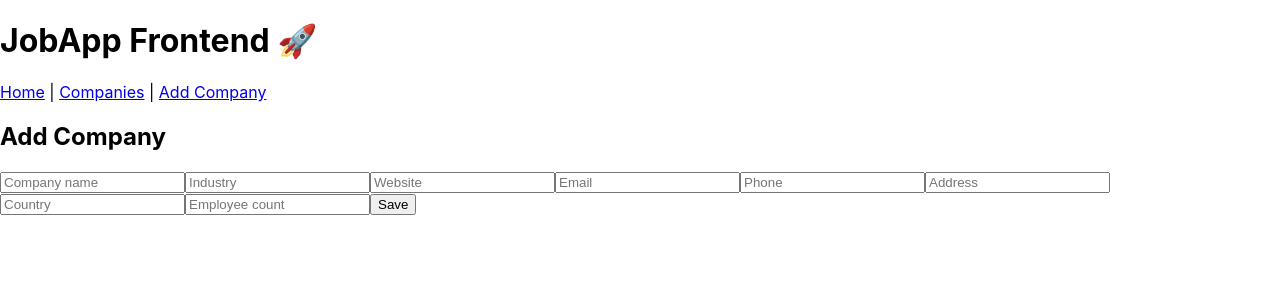
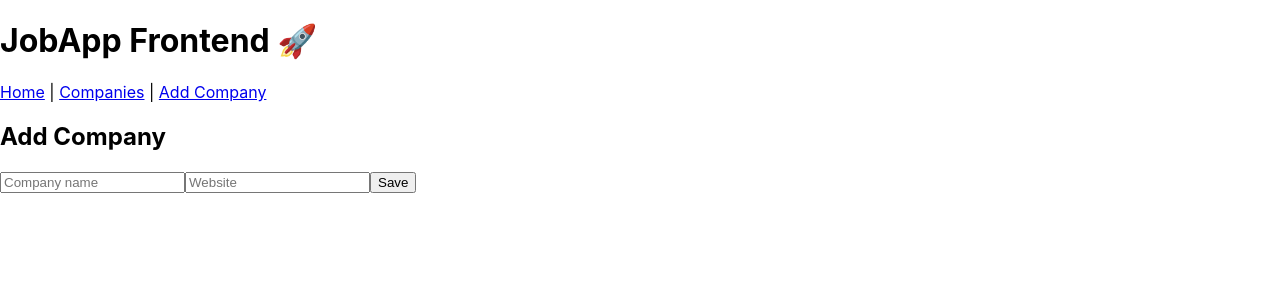
Before and after one commit to mtripode101/jobapp_frontend, a React (Create React App) app: page /companies/new in a window 1280 px wide. Shown: the top 300 px of the page. Built offline with nearby package versions, Linux system fonts and the light colour scheme.

Commit message:
saving fe changes

```diff
--- a/src/pages/CompanyDetailPage.jsx
+++ b/src/pages/CompanyDetailPage.jsx
@@ -20,11 +20,6 @@ export default function CompanyDetailPage() {
       <ul>
         <li><strong>Industry:</strong> {company.industry || "N/A"}</li>
         <li><strong>Website:</strong> {company.website || "N/A"}</li>
-        <li><strong>Email:</strong> {company.email || "N/A"}</li>
-        <li><strong>Phone:</strong> {company.phone || "N/A"}</li>
-        <li><strong>Address:</strong> {company.address || "N/A"}</li>
-        <li><strong>Country:</strong> {company.country || "N/A"}</li>
-        <li><strong>Employee count:</strong> {company.employeeCount ?? "N/A"}</li>
       </ul>
     </div>
   );
--- a/src/pages/CompanyForm.jsx
+++ b/src/pages/CompanyForm.jsx
@@ -4,26 +4,14 @@ import { createCompany } from "../services/companyService";
 
 export default function CompanyForm() {
   const [name, setName] = useState("");
-  const [industry, setIndustry] = useState("");
   const [website, setWebsite] = useState("");
-  const [email, setEmail] = useState("");
-  const [phone, setPhone] = useState("");
-  const [address, setAddress] = useState("");
-  const [country, setCountry] = useState("");
-  const [employeeCount, setEmployeeCount] = useState("");
   const navigate = useNavigate();
 
   const handleSubmit = (e) => {
     e.preventDefault();
     createCompany({
       name,
-      industry,
       website,
-      email,
-      phone,
-      address,
-      country,
-      employeeCount: employeeCount ? parseInt(employeeCount, 10) : null,
     })
       .then(() => {
         // redirect to list after successful creation
@@ -46,48 +34,12 @@ export default function CompanyForm() {
         required
       />
       <input
-        type="text"
-        placeholder="Industry"
-        value={industry}
-        onChange={(e) => setIndustry(e.target.value)}
-      />
-      <input
         type="url"
         placeholder="Website"
         value={website}
         onChange={(e) => setWebsite(e.target.value)}
       />
-      <input
-        type="email"
-        placeholder="Email"
-        value={email}
-        onChange={(e) => setEmail(e.target.value)}
-      />
-      <input
-        type="text"
-        placeholder="Phone"
-        value={phone}
-        onChange={(e) => setPhone(e.target.value)}
-      />
-      <input
-        type="text"
-        placeholder="Address"
-        value={address}
-        onChange={(e) => setAddress(e.target.value)}
-      />
-      <input
-        type="text"
-        placeholder="Country"
-        value={country}
-        onChange={(e) => setCountry(e.target.value)}
-      />
-      <input
-        type="number"
-        placeholder="Employee count"
-        value={employeeCount}
-        onChange={(e) => setEmployeeCount(e.target.value)}
-      />
-      <button type="submit">Save</button>
+       <button type="submit">Save</button>
     </form>
   );
 }
```
